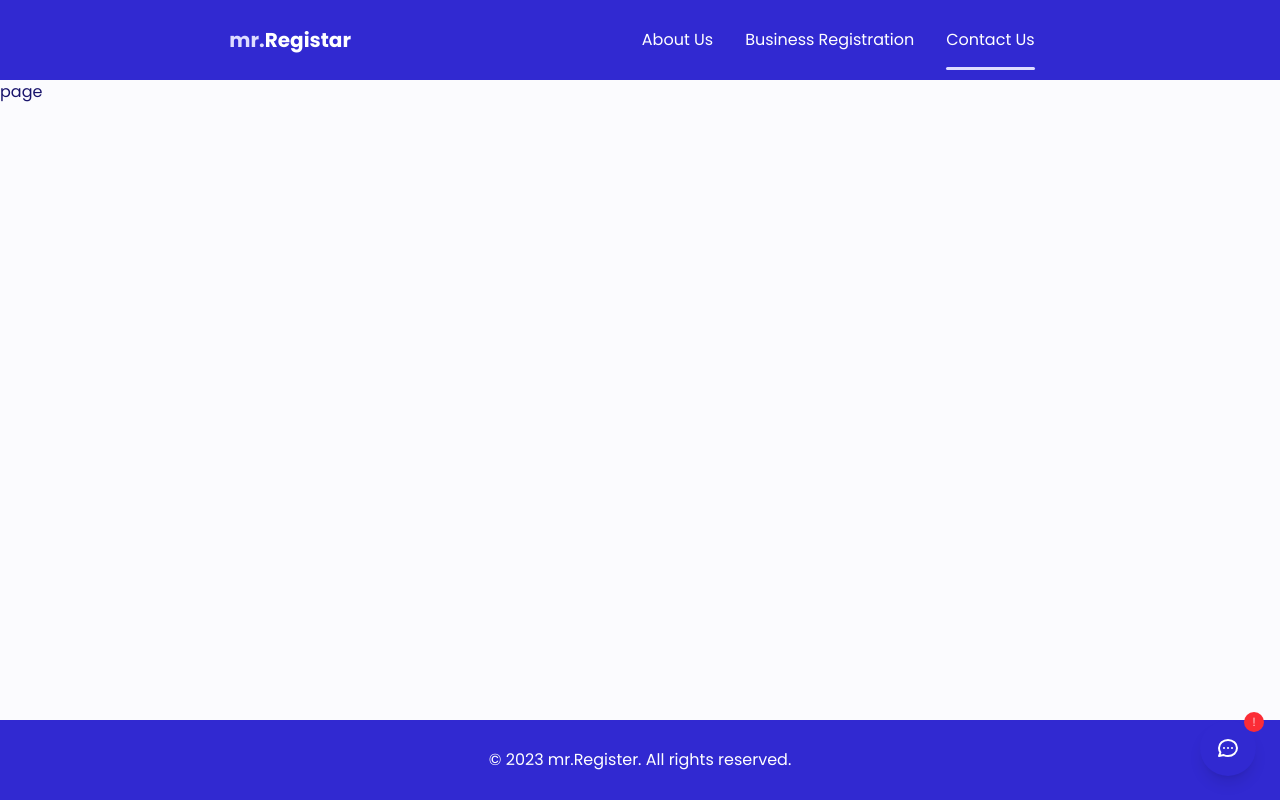
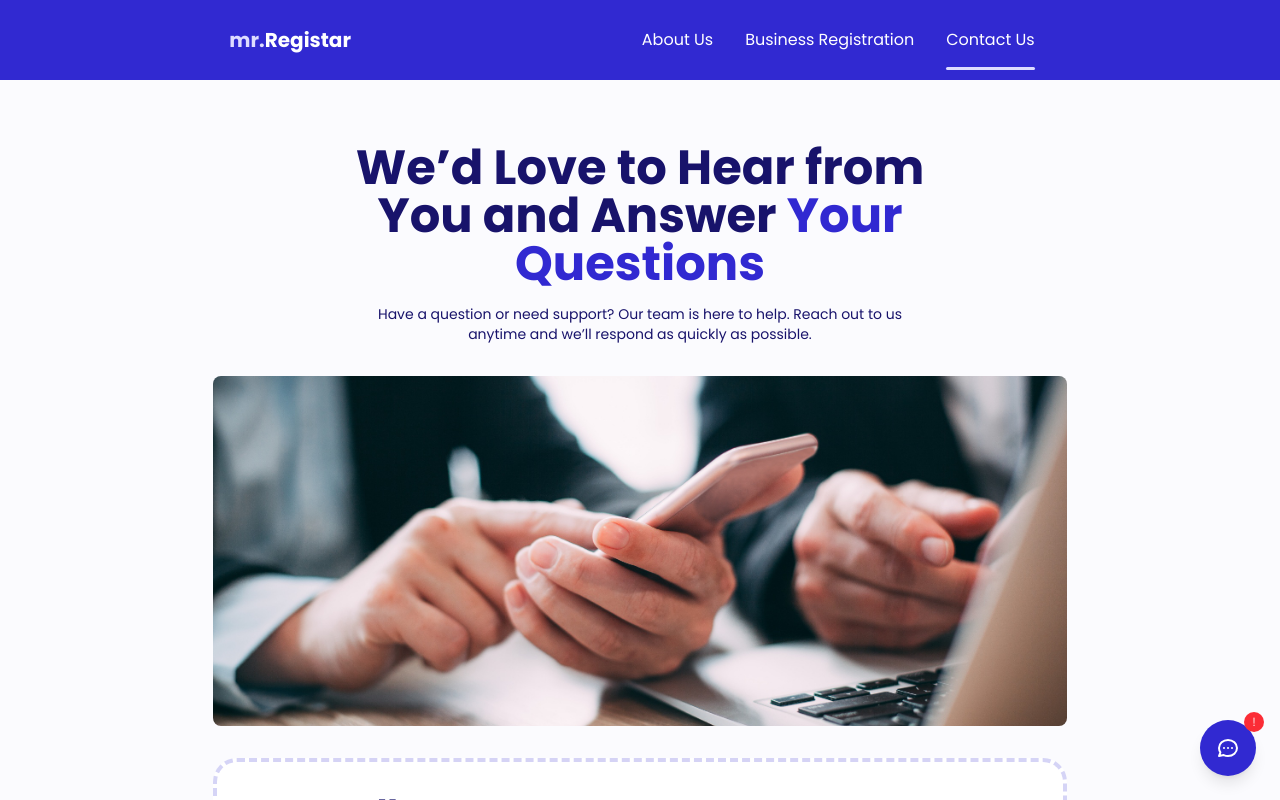
Before and after one commit to buddhika-development/business_process_enhancement, a Next.js app in the folder client_app/: page /ContactUs in a window 1280 px wide. Shown: the top 800 px of the page. Built offline with nearby package versions, Linux system fonts and the light colour scheme.

Commit message:
setup the contact us page

```diff
--- a/client_app/src/app/(BaseNavigation)/ContactUs/page.tsx
+++ b/client_app/src/app/(BaseNavigation)/ContactUs/page.tsx
@@ -1,8 +1,34 @@
+import InstantContactUs from '@/components/layout/Global/InstantContactUs'
+import WhyUs from '@/components/layout/HomePage/WhyUs'
+import LargeTitle from '@/components/ui/Title/LargeTitle'
+import Image from 'next/image'
 import React from 'react'
 
 const page = () => {
   return (
-    <div>page</div>
+    <div>
+      <div className="mt-16 body-content">
+        <div className="w-full px-5 md:w-10/12 lg:w-10/12 mx-auto flex h-fit flex-col items-center justify-center space-y-4">
+          <LargeTitle className="text-center">
+            We’d Love to Hear from You and Answer <span className="text-primary">Your Questions</span>
+          </LargeTitle>
+          <p className="text-sm md:text-md text-center w-10/12">Have a question or need support? Our team is here to help. Reach out to us anytime and we’ll respond as quickly as possible.</p>
+        </div>
+
+        <Image
+          src={"/about-us-background.jpg"}
+          width={1200}
+          height={400}
+          alt="hero image"
+          className="w-full h-[350px] object-cover object-center mt-8 rounded-lg"
+        />
+
+      </div>
+
+      <div className="mb-16">
+        <InstantContactUs />
+      </div>
+    </div>
   )
 }
 
```
Also changed, not shown: client_app/public/about-us-background.jpg (added).
